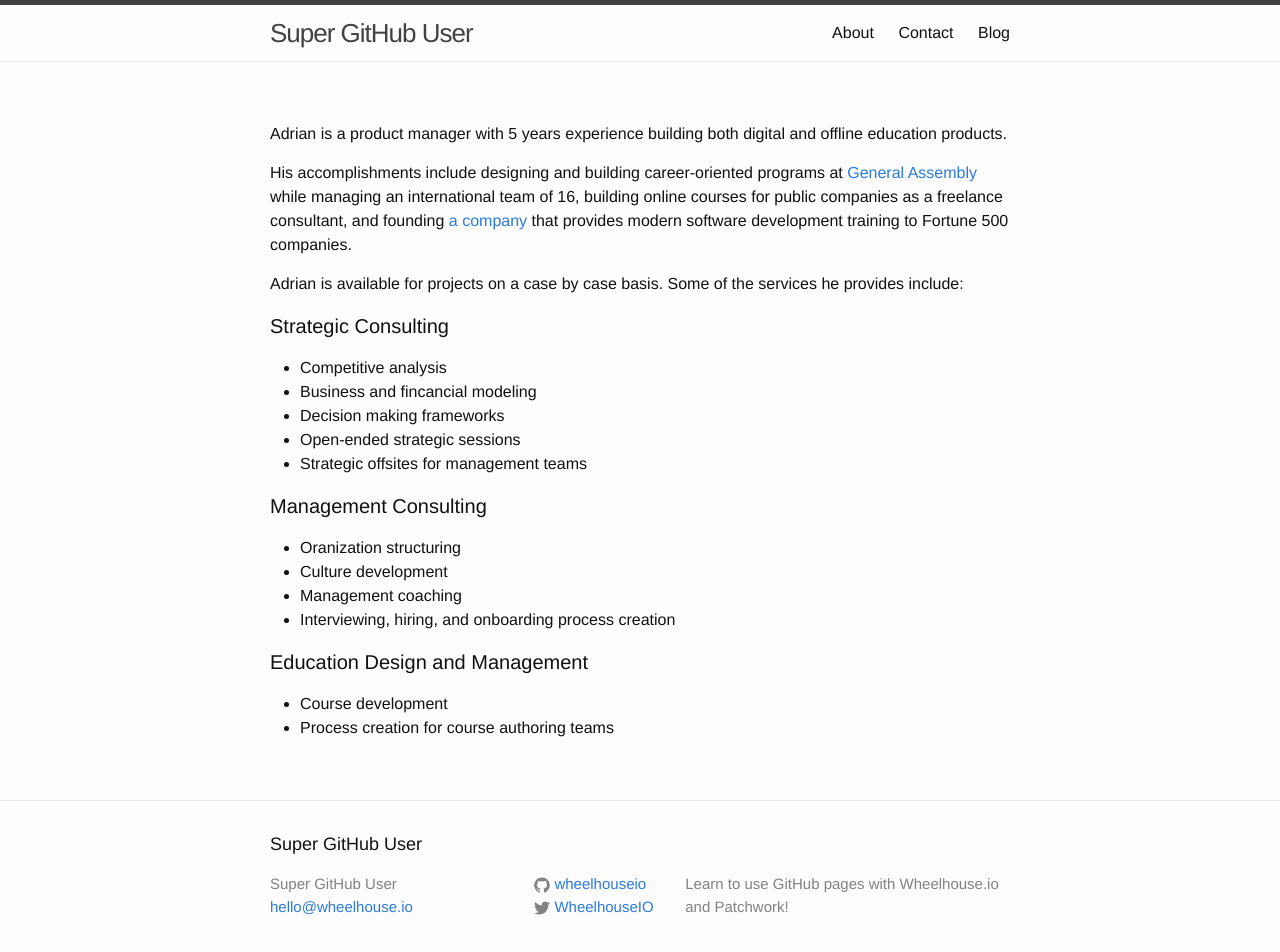
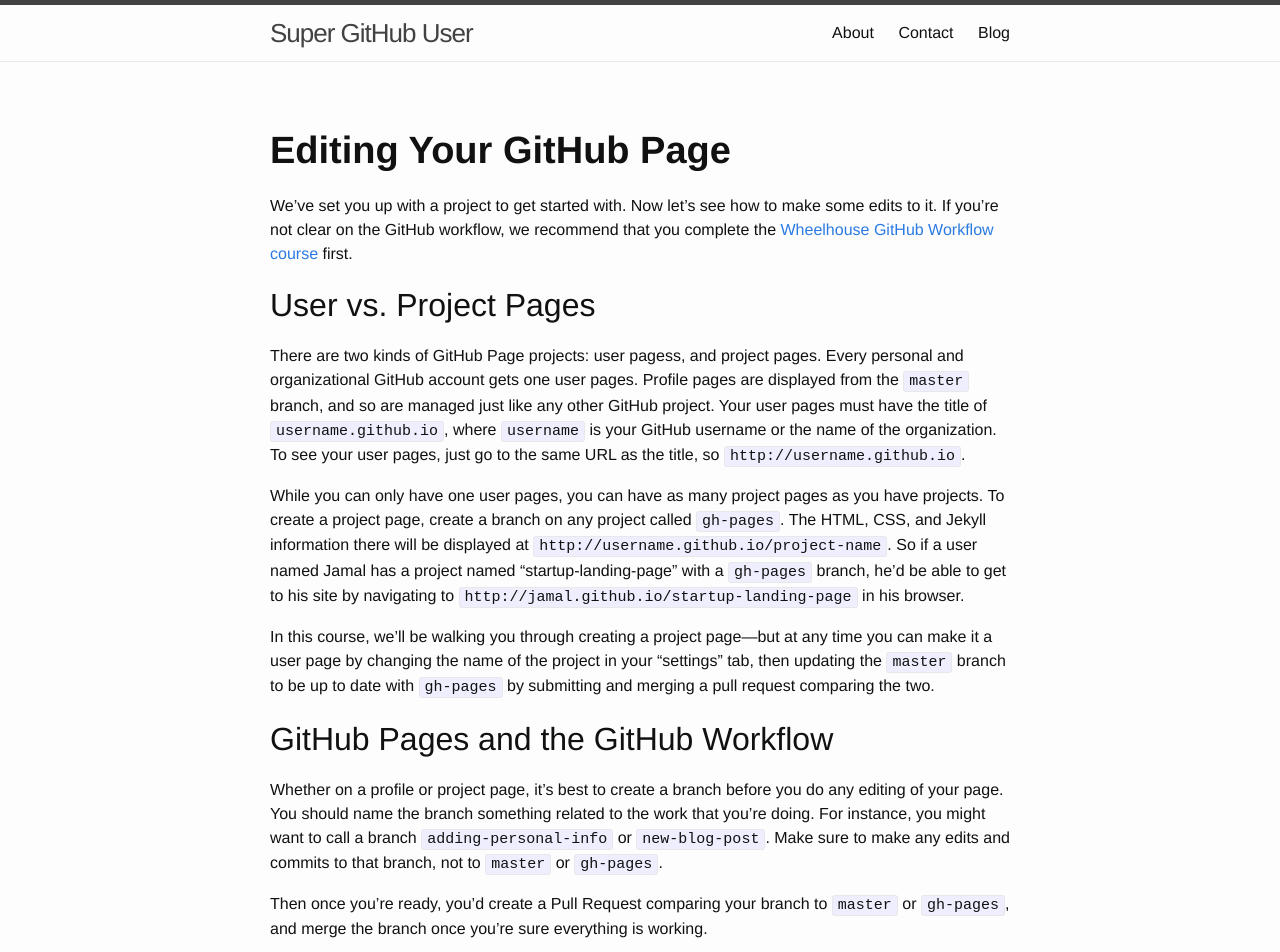
Before and after one commit to wheelhouseio/project-patchwork, a Jekyll site: the page built from _pages/index_content.md, in a window 1280 px wide and 1400 px high. Shown: the top 952 px of the window. Built offline with Jekyll 4.4.1, drawn with Linux system fonts in a browser that asks for light colours; some of the changed text lies outside the part shown; grey boxes are pictures that could not be loaded.

Commit message:
content test

````diff
--- a/_pages/index_content.md
+++ b/_pages/index_content.md
@@ -4,25 +4,88 @@ permalink: /index_content/
 layout: page
 ---
 
-Adrian is a product manager with 5 years experience building both digital and offline education products.
+# Editing Your GitHub Page
 
-His accomplishments include designing and building career-oriented programs at [General Assembly](http://generalassemb.ly) while managing an international team of 16, building online courses for public companies as a freelance consultant, and founding [a company](http://wheelhouse.io) that provides modern software development training to Fortune 500 companies.
+We've set you up with a project to get started with. Now let's see how to make some edits to it. If you're not clear on the GitHub workflow, we recommend that you complete the [Wheelhouse GitHub Workflow course](https://learn.wheelhouse.io/events/workflow) first.
 
-Adrian is available for projects on a case by case basis. Some of the services he provides include:
+## User vs. Project Pages
 
-#### Strategic Consulting
-* Competitive analysis
-* Business and fincancial modeling
-* Decision making frameworks
-* Open-ended strategic sessions
-* Strategic offsites for management teams
+There are two kinds of GitHub Page projects: user pagess, and project pages. Every personal and organizational GitHub account gets one user pages. Profile pages are displayed from the `master` branch, and so are managed just like any other GitHub project. Your user pages must have the title of `username.github.io`, where `username` is your GitHub username or the name of the organization. To see your user pages, just go to the same URL as the title, so `http://username.github.io`.
 
-#### Management Consulting
-* Oranization structuring
-* Culture development
-* Management coaching
-* Interviewing, hiring, and onboarding process creation
+While you can only have one user pages, you can have as many project pages as you have projects. To create a project page, create a branch on any project called `gh-pages`. The HTML, CSS, and Jekyll information there will be displayed at `http://username.github.io/project-name`. So if a user named Jamal has a project named "startup-landing-page" with a `gh-pages` branch, he'd be able to get to his site by navigating to `http://jamal.github.io/startup-landing-page` in his browser.
 
-#### Education Design and Management
-* Course development
-* Process creation for course authoring teams
+In this course, we'll be walking you through creating a project page—but at any time you can make it a user page by changing the name of the project in your "settings" tab, then updating the `master` branch to be up to date with `gh-pages` by submitting and merging a pull request comparing the two.
+
+## GitHub Pages and the GitHub Workflow
+
+Whether on a profile or project page, it's best to create a branch before you do any editing of your page. You should name the branch something related to the work that you're doing. For instance, you might want to call a branch `adding-personal-info` or `new-blog-post`. Make sure to make any edits and commits to that branch, not to `master` or `gh-pages`.
+
+Then once you're ready, you'd create a Pull Request comparing your branch to `master` or `gh-pages`, and merge the branch once you're sure everything is working.
+
+![GitHub Workflow](https://github.com/wheelhouse/curriculum-patchwork/github-flow.png)
+
+Note that you won't be able to test your page online from your branch—you won't see it until you merge the branch. So, once it's up you may need to create a bugfix branch to touch up any rough spots. If you'd like to see your site before it goes live, you'll have to do that using Jekyll locally. We'll cover how to do that in the optional fourth section of this course as it's a little complex to get set up.
+
+## Editing Content
+
+### Markdown
+Editing the content of your site is as easy as writing plain text with a couple of added elements. These elements are called "markdown", and are used by Jekyll to format the text.
+
+For instance, if you wrap some text in double-asterisks, `**like so**`, you'll see bold text, **like so**. A single underscore before and after some text will _italicize_ it, `_like this_`.
+
+Adding between one and six hash signs on a new line will make the text after it become a header.
+
+```markdown
+# Title
+## Header
+### Sub-Header
+```
+
+You can even add links and images using markdown using the following syntax:
+
+```markdown
+[This is the text you will see.](http://link.url)
+
+![This is the image alt text.](http://link.url/image.jpg)
+```
+
+That's really all you need to know about markdown to get started. In the "Issues" tab at the top of your repo, you'll find a comment that explains markdown in some detail—feel free to check it out.
+
+### Front Matter
+
+You'll notice that all of the markdown files have some code at the beginning. This code is contained within dashes, and looks something like this:
+
+```yaml
+---
+title: Hello
+author: Jamal Phillips
+layout: blog
+---
+```
+
+This is called "front matter". It defines variables for Jekyll to use on that particular page. The word before the colon is the variable name, and text after it is the variable's value. We'll go more in depth on this later, but for right now just know that if you'd like to change the variable for a page (for instance, if you want to set your name to the author of a post), all you have to do is change the text after the colon.
+
+## The Structure of a Jekyll Project
+
+<iframe width="560" height="315" src="https://www.youtube.com/embed/3s2jMJo9_yM" frameborder="0" allowfullscreen></iframe>
+
+**Key take-aways:**
+
+- The `index.html` file defines the layout of your home page. The file in the `_index` folder defines the content.
+- The `_layouts` and `_includes` folders define the layout of the rest of the pages.
+- The `_pages` folder holds the content of your pages, and `_posts` is for blog posts. To create a new page or post, you just create a markdown file here.
+- The `config.yml` file tells Jekyll about your site. It's like front matter, but for the whole site instead of a single page.
+
+
+## Tying It All Together
+
+On the next page, we'll be walking you through the steps of editing the front page of your project to make it about you. You'll be editing the markdown files in the `_index` folder.
+
+Don't worry if you don't want to put your actual information up online. It's OK to just make stuff up. But if you do want to create an actual portfolio, we'd recommend doing that here!
+
+- [ ] Create a branch, `profile-info`.
+- [ ] In the `_index` folder, eding the `content.md` file then commit. You must use an image already online. You can upload and image of yourself to imgur.com if you dont' have one. Or right-click on your GitHub profile image, select "copy image URL", and use that.
+- [ ] Edit the `_config.yml` file with your name etc.
+- [ ] Create a PR comparing `gh-pages` to `profile-info`.
+- [ ] Merge that PR.
+-     Look at your creation at `http://username.github.io/profile`.
````
